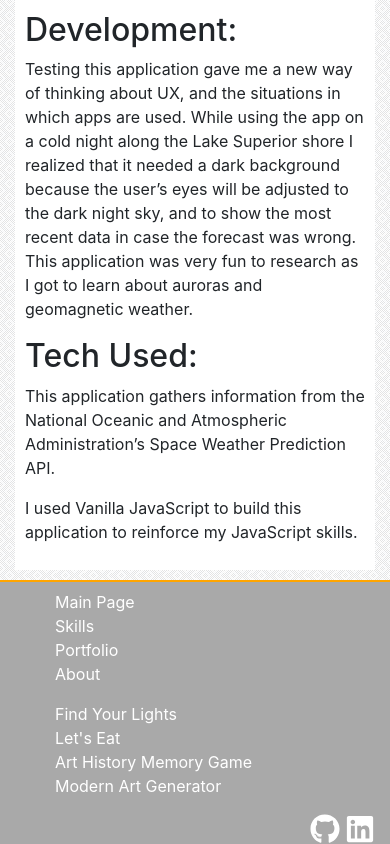
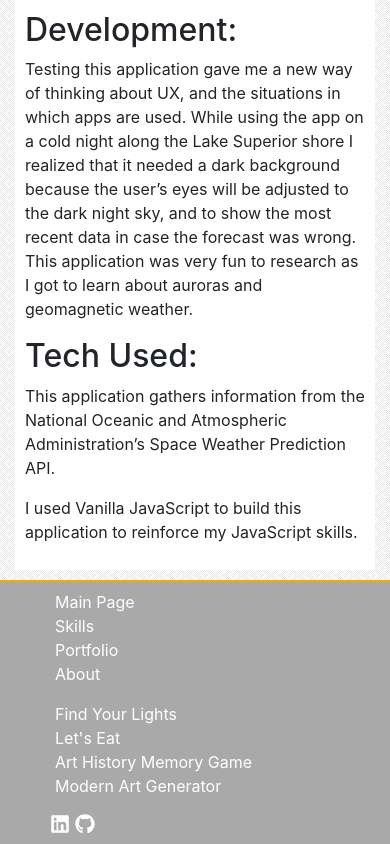
Before and after one commit to JBVenuto/reactportfolio, a React (Create React App) app: page /lights in a window 390 px wide. Shown: the part 642-1486 px from the top of the page. Built offline with nearby package versions, Linux system fonts and the light colour scheme.

Commit message:
Made web map in the footer responsive

```diff
--- a/src/components/SiteMap.js
+++ b/src/components/SiteMap.js
@@ -40,7 +40,7 @@ const SiteMap = (props) => (
                     </ul>
                 </div>
                 {/* Links to linkedIn and GitHub */}
-                <div className="col-sm-4">
+                <div className="col-sm-4 end-icons">
                     <a href="https://www.linkedin.com/in/joseph-venuto-0714a5162/" rel="noopener noreferrer" target="_blank">
                         <FaLinkedin className="foot-icon" />
                     </a>
--- a/src/pages/main.css
+++ b/src/pages/main.css
@@ -229,6 +229,16 @@ body {
     height: 400px;
     object-fit: cover;
   }
+
+  .end-icons {
+    margin-left: 30px;
+  }
+
+  .foot-icon {
+    font-size: 20px;
+    float: left;
+    margin-bottom: 10px;
+  }
 }
 
 /*# sourceMappingURL=main.css.map */
--- a/src/pages/style.scss
+++ b/src/pages/style.scss
@@ -232,4 +232,13 @@ font-size: 20px;
             object-fit: cover;
         }
     }
+    .end-icons{
+        margin-left: 30px
+    }
+    .foot-icon {
+        font-size: 20px;
+        float: left;
+        margin-bottom: 10px;
+    }
+
 }
```
Also changed, not shown: 1 other file (tests, documents, lock files or other folders).
